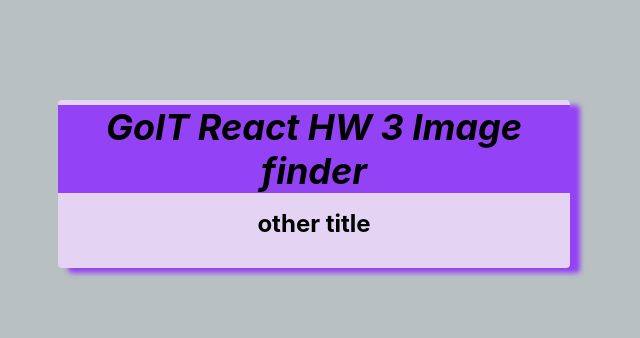
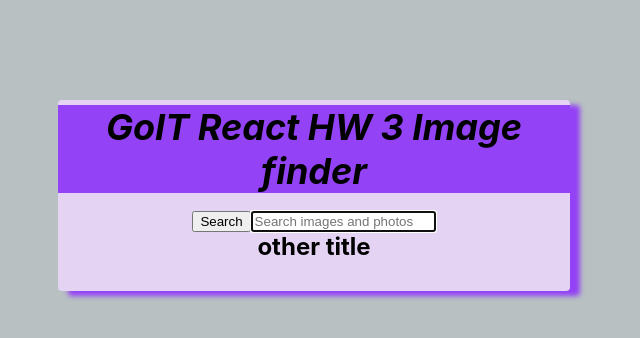
Before and after one commit to Sumaruk-Olga/goit-react-hw-03-image-finder, a React (Create React App) app: page / in a window 1280 px wide. Shown: the top 338 px of the page, without its empty margins (326-966 px from the left). Built offline with nearby package versions, Linux system fonts and the light colour scheme.

Commit message:
add Searchbar

```diff
--- a/package.json
+++ b/package.json
@@ -9,8 +9,11 @@
     "@testing-library/jest-dom": "^5.16.3",
     "@testing-library/react": "^12.1.4",
     "@testing-library/user-event": "^13.5.0",
+    "formik": "^2.2.9",
+    "prop-types": "^15.8.1",
     "react": "^18.1.0",
     "react-dom": "^18.1.0",
+    "react-icons": "^4.6.0",
     "react-scripts": "5.0.1",
     "web-vitals": "^2.1.3"
   },
--- a/src/components/App/App.jsx
+++ b/src/components/App/App.jsx
@@ -1,21 +1,33 @@
 import { Component } from "react";
 import { Container, SectionTitle, PageTitle } from "./App.styled";
+import { Searchbar } from "components/Searchbar/Searchbar";
 
 export class App extends Component {
-  state = {};
+  state = {
+    search:'',
+  };
 
   componentDidMount() {
 
   }
 
-  componentDidUpdate(prevProps, prevState) {
+  componentDidUpdate(_, prevState) {
+    if (this.state.search !== prevState.search) {
+      console.log('змінився запит');
+      console.log('відправили запит на сервер');
+    }
+  }
 
+  handleSubmit = ({search}) => {
+    this.setState({ search });
   }
+
 
   render() {
     return (
       <Container>
         <PageTitle>GoIT React HW 3 Image finder</PageTitle>
+        <Searchbar onSubmit={this.handleSubmit} />
         <SectionTitle>other title</SectionTitle>
       </Container>
     );
--- /dev/null
+++ b/src/components/Searchbar/Searchbar.jsx
@@ -0,0 +1,32 @@
+import { Formik, Form,  Field} from 'formik';
+import PropTypes from 'prop-types';
+
+export function Searchbar({onSubmit}) {
+    return (<header>
+        <Formik
+            initialValues={{ search: '' }}
+            onSubmit={(values, actions) => {
+                onSubmit(values);
+                actions.resetForm();
+       }}>
+    <Form>
+        <button type="submit">
+            <span>Search</span>
+        </button>
+
+    <Field
+        type="text"
+        name="search"
+        autoComplete="off"
+        autoFocus
+        placeholder="Search images and photos"
+    />
+    </Form>
+</Formik>
+</header>)
+}
+
+Searchbar.propTypes = {
+    onSubmit: PropTypes.func.isRequired,
+
+}
```
Also changed, not shown: 1 other file (tests, documents, lock files or other folders).
